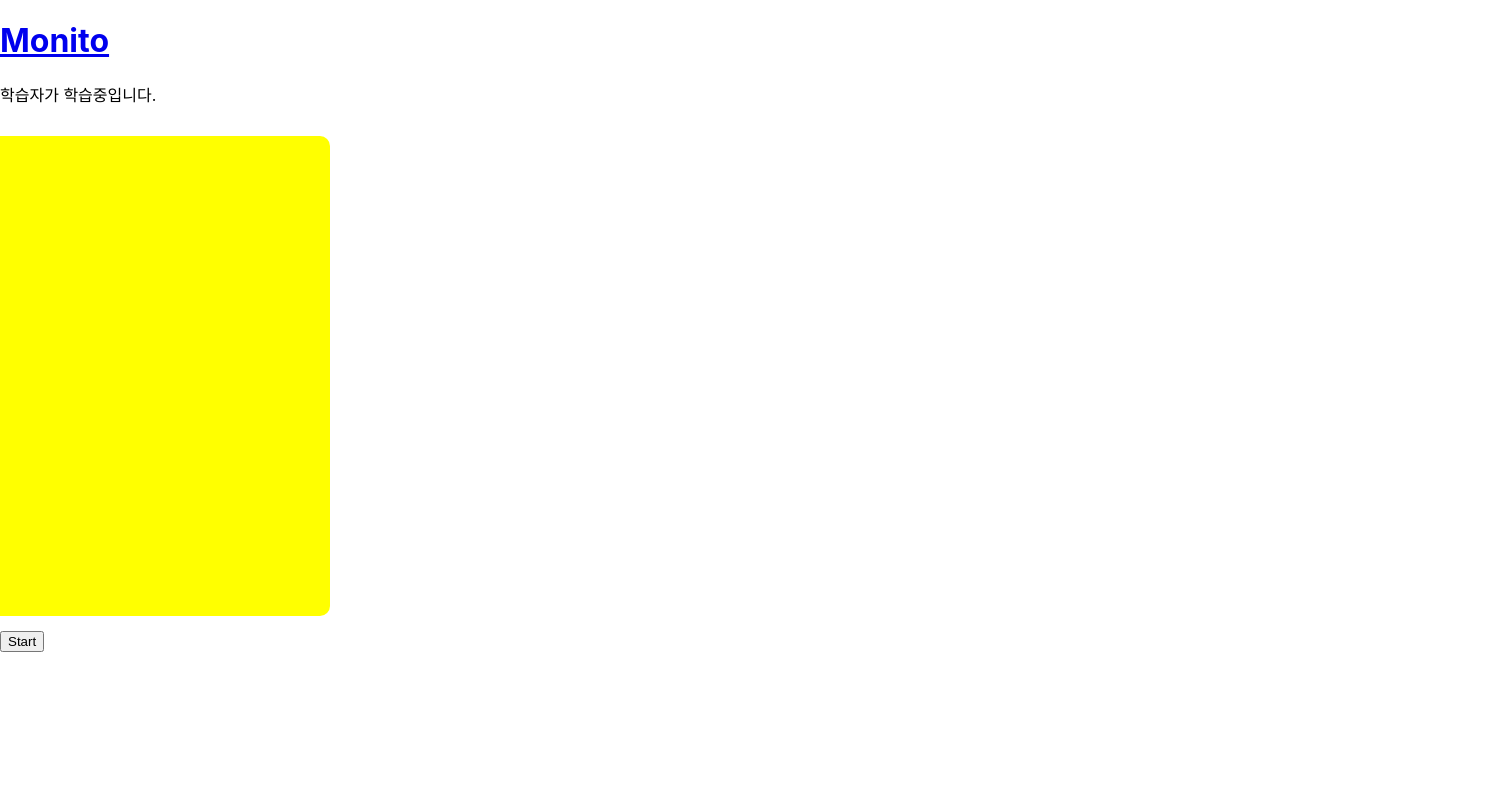
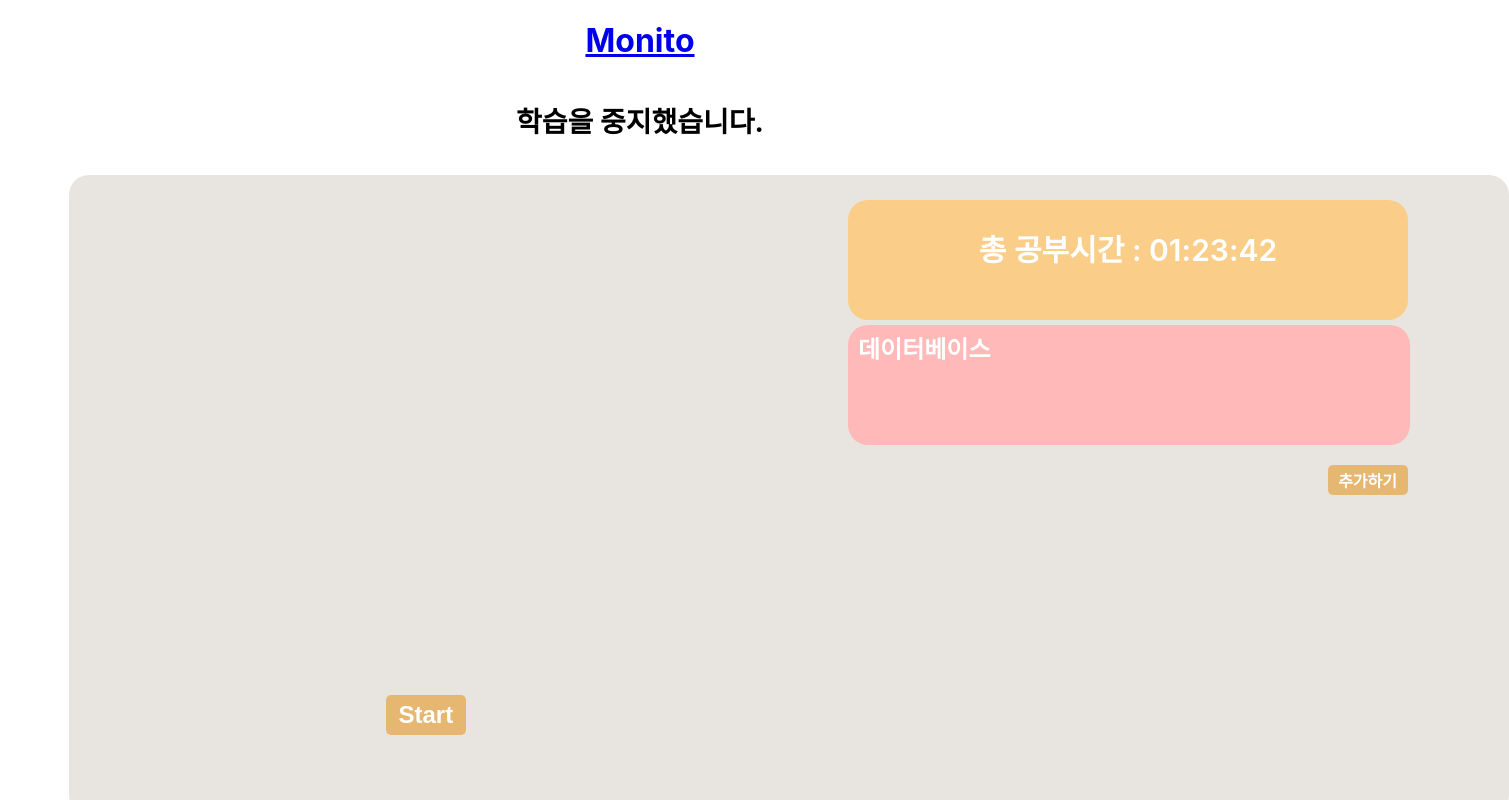
Before and after one commit to euion/Monito, a React (Create React App) app in the folder front-react/: page /MainCamera in a window 1280 px wide. Shown: the top 800 px of the page, 1509 px wide, since content can reach past the window. Built offline with nearby package versions, Linux system fonts and the light colour scheme; no server answers.

Commit message:
21-11-14 화면구성 및 버튼 캠화면 기능추가

```diff
--- a/front-react/src/components/button/CameraBtn.js
+++ b/front-react/src/components/button/CameraBtn.js
@@ -1,5 +1,5 @@
 import React from "react";
-
+import "../../css/cam.css"
 const getWebcam = (callback) => {
   try {
     const constraints = {
@@ -17,9 +17,8 @@ const Styles = {
   Video: {
     width: "640px",
     height: "480px",
-    left: "-330px",
+    left : "5px",
     top: "10px",
-    background: "yellow",
     margin: "20px",
     position: "relative",
     borderRadius: "10px",
@@ -56,16 +55,24 @@ function CamButton() {
 
   return (
     <>
-      <div className="title">학습자가 학습중입니다.</div>
+      <div className="title" onClick={() => startOrStop()}>
+        {playing ? "학습중입니다." : "학습을 중지했습니다."}{" "}
+      </div>
+
       <div className="block">
-        <div className="video">
-          <video ref={videoRef} autoPlay style={Styles.Video} />
+        <video ref={videoRef} autoPlay style={Styles.Video} />
+        <button id="btn1" color="warning" onClick={() => startOrStop()}>
+            {playing ? "Stop" : "Start"}{" "}
+        </button>
+
+        <div className="time_block">
+          총 공부시간   :   01:23:42
         </div>
-        <div className="camBtn">
-          <button id="btn1" color="warning" onClick={() => startOrStop()}>
-            {playing ? "Stop" : "Start"}{" "}
-          </button>
+
+        <div id="subject_block">
+          데이터베이스
         </div>
+        <button id="btn_add">추가하기</button>
       </div>
     </>
   );
--- a/front-react/src/components/button/MainStartBtn.js
+++ b/front-react/src/components/button/MainStartBtn.js
@@ -1,5 +1,5 @@
 import React, { Component } from "react";
-import "../../css/Main.css";
+import "../../css/Main.css"
 import MainCamera from "../main/MainCamera";
 import { Link } from "react-router-dom";
 
@@ -8,7 +8,7 @@ class MainStartBtn extends Component {
     return (
       <div>
         <Link to="/MainCamera">
-          <button className="MainStartBnt">시작하기</button>
+          <button className="HomeStartBnt">시작하기</button>
         </Link>
       </div>
     );
--- a/front-react/src/components/main/Main.js
+++ b/front-react/src/components/main/Main.js
@@ -7,11 +7,11 @@ class Main extends React.Component {
   render() {
     return (
       <div className="Main">
-      <div className="Main1">하나뿐인 나의 학습메이트,</div>
-      <div className="Main3">
-        <b className="Main2">MONITO</b>와 함께 학습해보세요
+      <div className="Home1">하나뿐인 나의 학습메이트,</div>
+      <div className="Home3">
+        <b className="Home2">MONITO</b>와 함께 학습해보세요
       </div><br/>
-      <div className="Main4">MONITO는 당신의 학습습관을 교정함과 동시에 다양한 피드백을 제공합니다.</div><br/>
+      <div className="Home4">MONITO는 당신의 학습습관을 교정함과 동시에 다양한 피드백을 제공합니다.</div><br/>
       <MainStartBtn/>
       </div>
     );
--- a/front-react/src/components/main/MainCamera.js
+++ b/front-react/src/components/main/MainCamera.js
@@ -7,7 +7,7 @@ class MainCamera extends React.Component {
     return (
       <div>
         <Link to="/">
-          <h1>Monito</h1>
+          <h1 style={{textAlign:"center",}}>Monito</h1>
         </Link>
         <CamButton />
       </div>
--- /dev/null
+++ b/front-react/src/css/cam.css
@@ -0,0 +1,91 @@
+.title{
+    width: 100%;
+    height: 50px;
+    text-align: center;
+    margin-top: 40px;
+    font-size: 28px;
+    font-weight: bold;
+  }
+
+  #btn1{
+    width: 80px;
+    height: 40px;
+    border-radius: 5px;
+    position: relative;
+    left: 22%;
+    background-color: #e6b771;
+    font-size: 24px;
+    color: white;
+    border: 0;
+    font-weight: 600;
+  }
+
+  #btn1:hover{
+    background-color: #d1963e;
+  }
+
+  #btn_add{
+    width: 80px;
+    height: 30px;
+    border-radius: 5px;
+    position: relative;
+    top: 10px;
+    left: 34%;
+    background-color: #e6b771;
+    font-size: 16px;
+    color: white;
+    border: 0;
+    font-weight: 600;
+  }
+
+  #btn_add:hover{
+    background-color: #d1963e;
+  }
+
+  .block{
+    margin: 5px;
+    left: 5%;
+    top: 20px;
+    background-color: rgb(232, 229, 224);
+    position: relative;
+    border-radius: 20px;
+    width: 180vh;
+    height: 80vh;
+    margin-bottom: 50px;
+    display: flex;
+    flex-wrap: wrap;
+    flex-direction: column;
+  }
+
+
+  .time_block{
+    text-align: center;
+    line-height: 100px;
+    color: white;
+    font-size: 30px;
+    font-weight: 600;
+    margin: 10px;
+    width: 70vh;
+    height: 15vh;
+    position: relative;
+    top: 15px;
+    border-radius: 20px;
+    background-color: rgb(250, 205, 137);
+  }
+
+  #subject_block{
+    padding-left: 10px;
+    text-align: left;
+    line-height: 50px;
+    color: white;
+    font-size: 24px;
+    font-weight: 600;
+    margin: 10px;
+    width: 69vh;
+    height: 15vh;
+    position: relative;
+
+    border-radius: 20px;
+    background-color: rgb(255, 185, 185);
+
+  }
```
